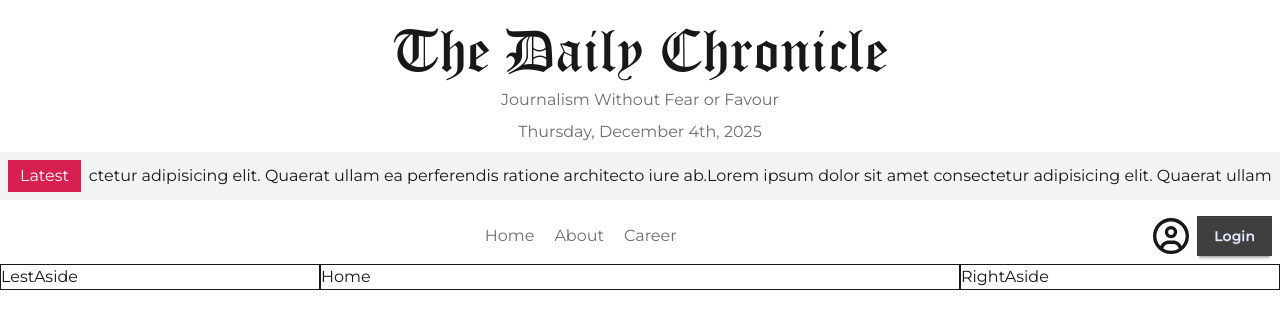
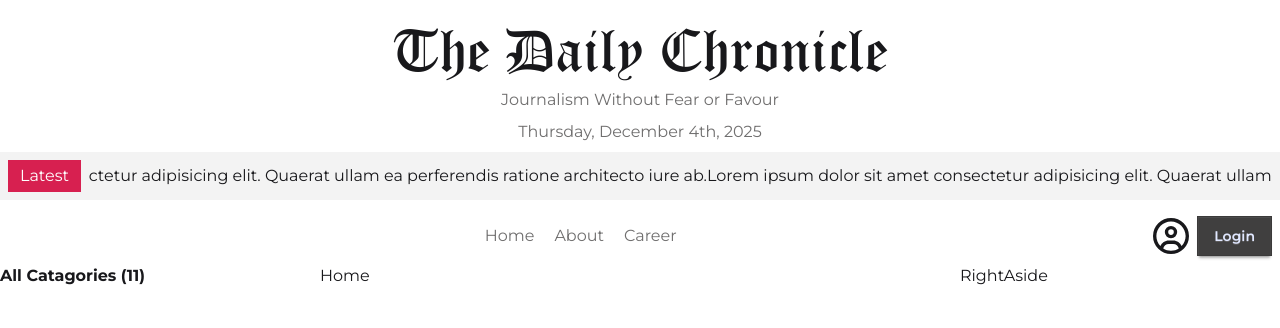
Before and after one commit to mirazahmeed/newspaper, a React app: page / in a window 1280 px wide. Shown: the top 328 px of the page. Built offline with nearby package versions, Linux system fonts and the light colour scheme; the HTML template or start-up script is replaced by a standard one.

Commit message:
feat: Replace placeholder `LestAside` with a new `LeftAside` component that displays categories and update `HomeLayout`.

```diff
--- /dev/null
+++ b/src/Components/Catagories.jsx
@@ -0,0 +1,9 @@
+import React, { use } from "react";
+
+const categoryPromise = fetch("/categories.json").then((res) => res.json());
+const Catagories = () => {
+	const categories = use(categoryPromise);
+	return <div className="font-bold">All Catagories ({categories.length})</div>;
+};
+
+export default Catagories;
--- /dev/null
+++ b/src/Components/HomeLayout/LeftAside.jsx
@@ -0,0 +1,14 @@
+import React, { Suspense } from "react";
+import Catagories from "../Catagories";
+
+const LeftAside = () => {
+	return (
+		<div>
+			<Suspense fallback={<div>Loading...</div>}>
+				<Catagories></Catagories>
+			</Suspense>
+		</div>
+	);
+};
+
+export default LeftAside;
--- a/src/Components/HomeLayout/LestAside.jsx
+++ /dev/null
@@ -1,9 +0,0 @@
-import React from 'react'
-
-const LestAside = () => {
-  return (
-    <div>LestAside</div>
-  )
-}
-
-export default LestAside
--- a/src/Layout/HomeLayout.jsx
+++ b/src/Layout/HomeLayout.jsx
@@ -1,10 +1,12 @@
 import React from "react";
-import { Outlet } from "react-router";
+import { Outlet, useLoaderData } from "react-router";
 import Header from "../COmponents/Header";
 import LatestNews from "../Components/LatestNews";
 import Navbar from "../Components/Navbar";
-import LestAside from "../Components/HomeLayout/LestAside";
+import LestAside from "../Components/HomeLayout/LeftAside";
 import RightAside from "../Components/HomeLayout/RightAside";
+
+
 
 const HomeLayout = () => {
 	return (
@@ -18,7 +20,7 @@ const HomeLayout = () => {
 					<Navbar />
 				</nav>
 			</header>
-			<main className="container mx-auto grid grid-cols-12 *:border">
+			<main className="container mx-auto grid grid-cols-12">
 				<aside className="left_nav col-span-3">
 					<LestAside />
 				</aside>
```
Also changed, not shown: src/Routes/Router.jsx (+10 -10 lines).
